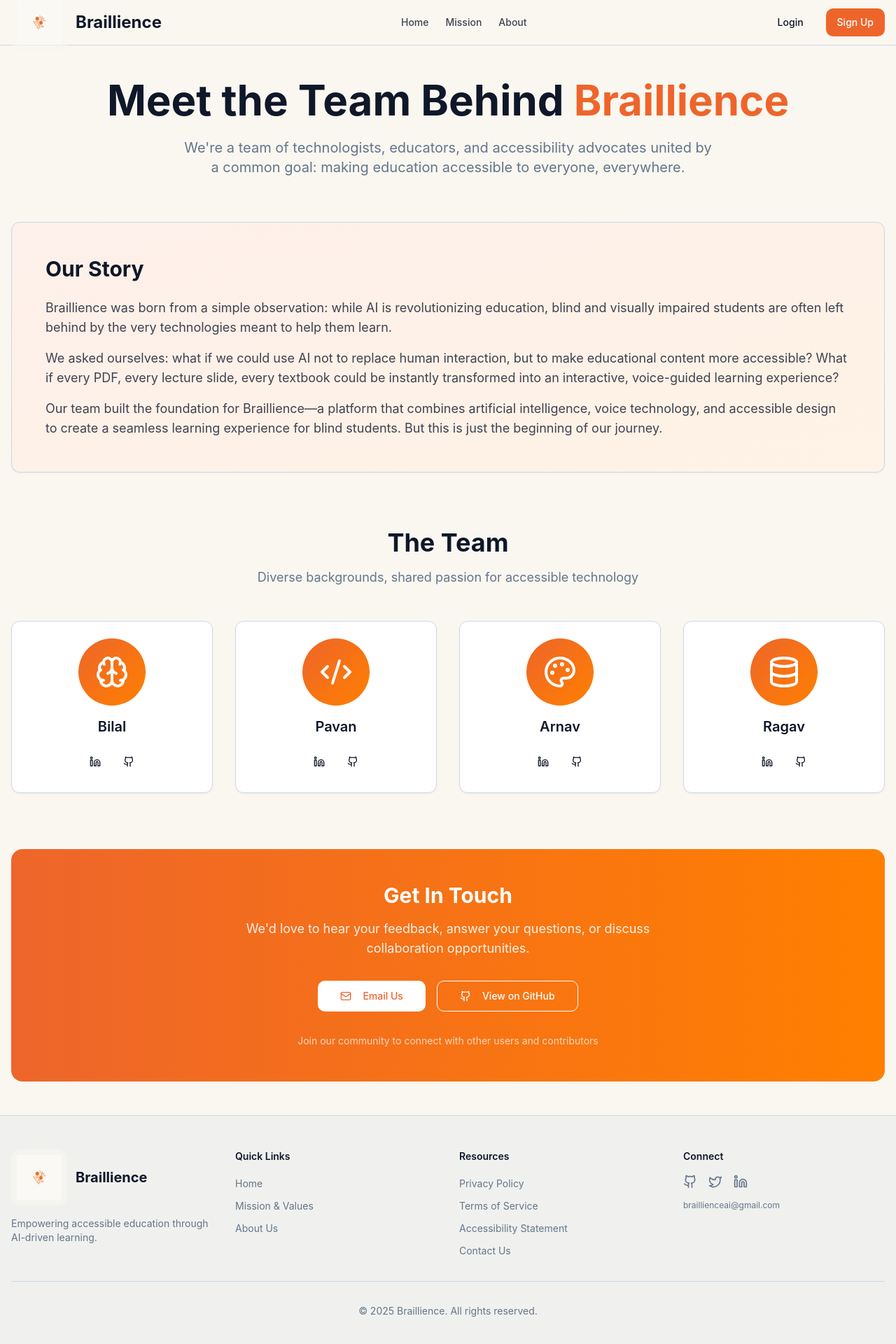
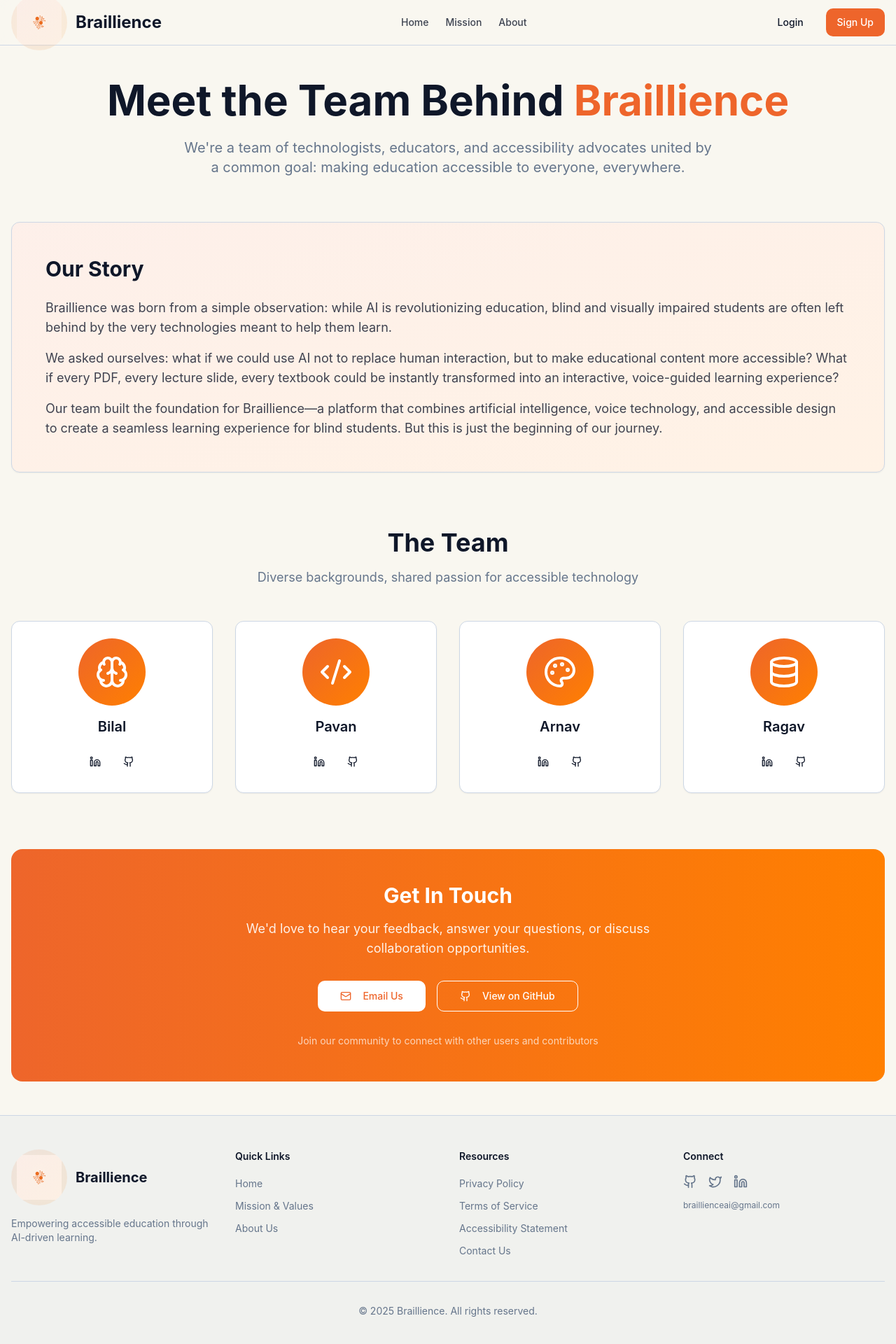
Before and after one commit to Pavanmahaveer7/braille-hear-learn, a React (Vite) app: page /about in a window 1280 px wide. Shown: the top 1920 px of the page at 70% size. Built offline with nearby package versions, Linux system fonts and the light colour scheme; the HTML template or start-up script is replaced by a standard one.

Commit message:
Refine logo styling

```diff
--- a/src/components/Footer.tsx
+++ b/src/components/Footer.tsx
@@ -12,11 +12,11 @@ export const Footer = () => {
           {/* Brand */}
           <div className="space-y-4">
             <div className="flex items-center space-x-3">
-              <div className="h-20 w-20 rounded-lg overflow-hidden bg-background/50 backdrop-blur-sm p-2">
+              <div className="h-20 w-20 rounded-full overflow-hidden bg-gradient-to-br from-primary/10 to-accent/10 backdrop-blur-sm flex items-center justify-center">
                 <img
                   src={logo}
                   alt="Braillience Logo"
-                  className="h-full w-full object-contain"
+                  className="h-16 w-16 object-contain"
                   style={{ mixBlendMode: 'multiply' }}
                 />
               </div>
--- a/src/components/Header.tsx
+++ b/src/components/Header.tsx
@@ -67,11 +67,11 @@ export const Header = () => {
 
       <div className="container mx-auto flex h-16 items-center justify-between px-4">
         <Link to="/" className="flex items-center space-x-3" aria-label="Braillience Home">
-          <div className="relative h-16 w-16 sm:h-20 sm:w-20 rounded-lg overflow-hidden bg-background/50 backdrop-blur-sm p-2 transition-all hover:scale-105 hover:shadow-lg">
+          <div className="relative h-16 w-16 sm:h-20 sm:w-20 rounded-full overflow-hidden bg-gradient-to-br from-primary/10 to-accent/10 backdrop-blur-sm flex items-center justify-center transition-all hover:scale-105 hover:shadow-lg">
             <img
               src={logo}
               alt="Braillience Logo"
-              className="h-full w-full object-contain"
+              className="h-14 w-14 sm:h-16 sm:w-16 object-contain"
               style={{ mixBlendMode: 'multiply' }}
             />
           </div>
```
